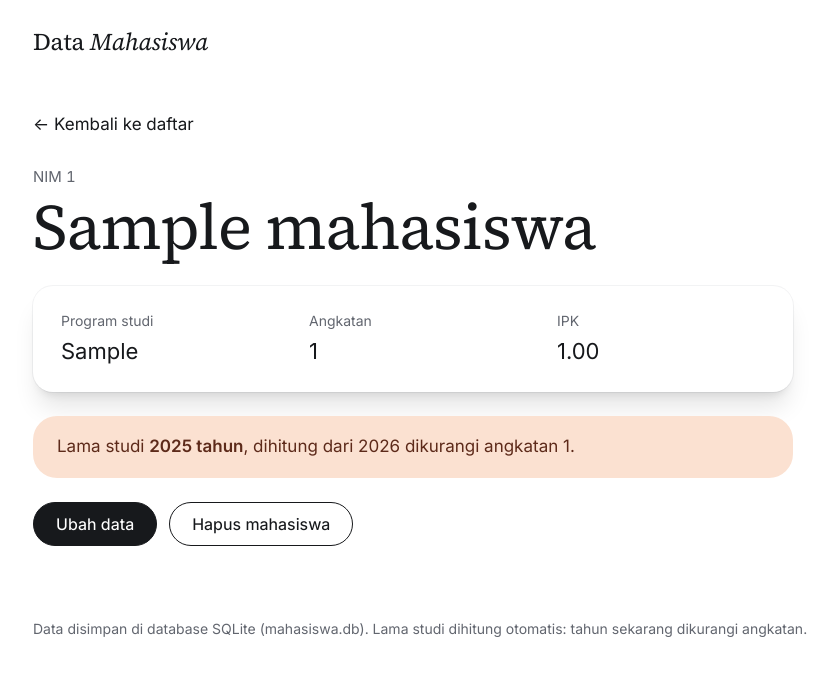
After one commit to RealHabach/UTS-CRUD-Lab-Pemprograman-12010223140051-, a Flask app: page /mahasiswa/1 in a window 1280 px wide. The commit adds this page. Shown: the top 676 px of the page, without its empty margins (71-909 px from the left). Run offline with Flask 3, Linux system fonts and the light colour scheme; tables that the repository leaves empty hold one stand-in row (values such as "Sample post").

Commit message:
commit 4

```diff
--- a/app.py
+++ b/app.py
@@ -34,6 +34,11 @@ def init_db():
 def lama_studi(angkatan):
     # Dihitung program setiap halaman dibuka, tidak disimpan di database.
     return date.today().year - angkatan
+
+
+def cari_mahasiswa(id):
+    with get_db() as conn:
+        return conn.execute("SELECT * FROM mahasiswa WHERE id = ?", (id,)).fetchone()
 
 
 def validasi(form):
@@ -116,6 +121,56 @@ def tambah():
     return render_template("form.html", mode="tambah", form=request.form, errors=errors), 400
 
 
+# READ: detail satu mahasiswa
+@app.route("/mahasiswa/<int:id>")
+def detail(id):
+    m = cari_mahasiswa(id)
+    if m is None:
+        flash("Data mahasiswa tidak ditemukan.")
+        return redirect(url_for("index"))
+    return render_template("detail.html", m=m, lama_studi=lama_studi(m["angkatan"]), tahun_ini=date.today().year)
+
+
+# UPDATE: ubah data mahasiswa
+@app.route("/mahasiswa/<int:id>/ubah", methods=["GET", "POST"])
+def ubah(id):
+    m = cari_mahasiswa(id)
+    if m is None:
+        flash("Data mahasiswa tidak ditemukan.")
+        return redirect(url_for("index"))
+
+    if request.method == "GET":
+        return render_template("form.html", mode="ubah", form=dict(m), errors=[])
+
+    data, errors = validasi(request.form)
+    if not errors:
+        try:
+            with get_db() as conn:
+                conn.execute(
+                    "UPDATE mahasiswa SET nim = :nim, nama = :nama, program_studi = :program_studi, "
+                    "angkatan = :angkatan, ipk = :ipk WHERE id = :id",
+                    {**data, "id": id},
+                )
+            flash(f"Data {data['nama']} berhasil diperbarui.")
+            return redirect(url_for("detail", id=id))
+        except sqlite3.IntegrityError:
+            errors.append(f"NIM {data['nim']} sudah dipakai mahasiswa lain.")
+    return render_template("form.html", mode="ubah", form=request.form, errors=errors), 400
+
+
+# DELETE: hapus mahasiswa
+@app.route("/mahasiswa/<int:id>/hapus", methods=["POST"])
+def hapus(id):
+    m = cari_mahasiswa(id)
+    if m is None:
+        flash("Data mahasiswa tidak ditemukan.")
+    else:
+        with get_db() as conn:
+            conn.execute("DELETE FROM mahasiswa WHERE id = ?", (id,))
+        flash(f"{m['nama']} sudah dihapus.")
+    return redirect(url_for("index"))
+
+
 init_db()
 
 if __name__ == "__main__":
--- /dev/null
+++ b/templates/detail.html
@@ -0,0 +1,27 @@
+{% extends "base.html" %}
+
+{% block title %}{{ m.nama }} · Data Mahasiswa{% endblock %}
+
+{% block content %}
+<a class="back" href="{{ url_for('index') }}">← Kembali ke daftar</a>
+
+<p class="tag">NIM {{ m.nim }}</p>
+<h1>{{ m.nama }}</h1>
+
+<dl class="artifact detail">
+  <div><dt>Program studi</dt><dd>{{ m.program_studi }}</dd></div>
+  <div><dt>Angkatan</dt><dd>{{ m.angkatan }}</dd></div>
+  <div><dt>IPK</dt><dd>{{ "%.2f"|format(m.ipk) }}</dd></div>
+</dl>
+
+<p class="accent">
+  Lama studi <strong>{{ lama_studi }} tahun</strong>, dihitung dari {{ tahun_ini }} dikurangi angkatan {{ m.angkatan }}.
+</p>
+
+<div class="actions">
+  <a class="btn btn-fill" href="{{ url_for('ubah', id=m.id) }}">Ubah data</a>
+  <form class="form-hapus" method="post" action="{{ url_for('hapus', id=m.id) }}" data-nama="{{ m.nama }}">
+    <button class="btn btn-ghost" type="submit">Hapus mahasiswa</button>
+  </form>
+</div>
+{% endblock %}
```
Also changed, not shown: templates/index.html (+9 -2 lines).
